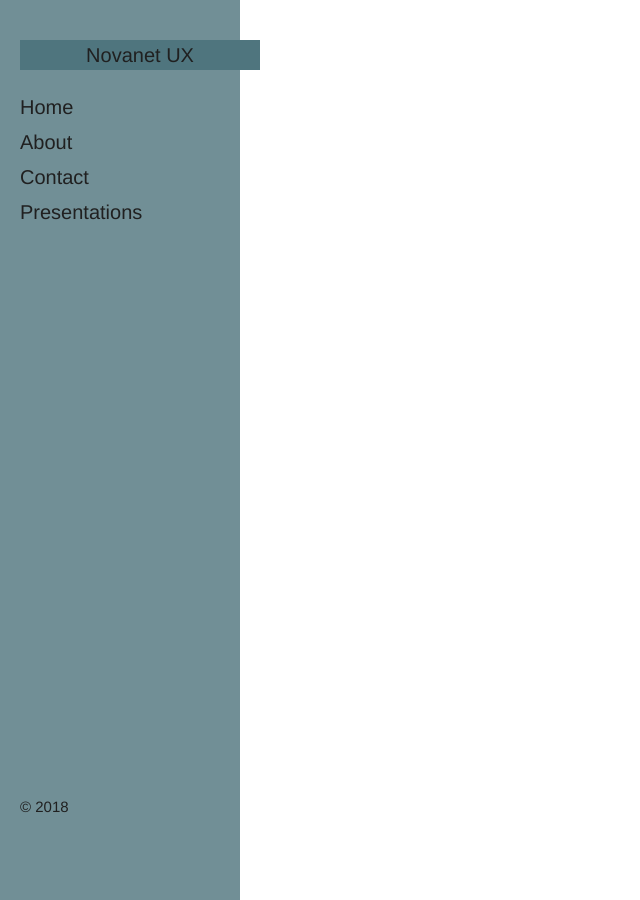
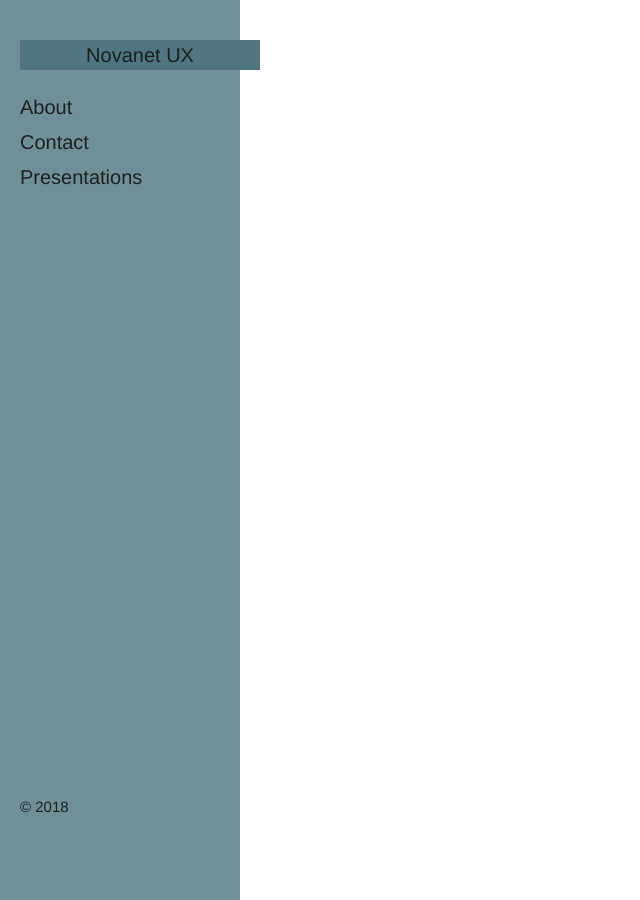
Before and after one commit to Novanet-UX/novanet-ux.github.io, a Jekyll site: the page built from index.html, in a window 1280 px wide. Shown: the whole page, without its empty margins (0-640 px from the left). Built offline with Jekyll 4.4.1, drawn with Linux system fonts in a browser that asks for light colours.

Commit message:
Update sidebar.html

```diff
--- a/_includes/sidebar.html
+++ b/_includes/sidebar.html
@@ -5,7 +5,7 @@
     </div>
 
     <nav class="sidebar-nav">
-       <a class="sidebar-nav-item{% if page.url == site.baseurl %} active{% endif %}" href="{{ site.baseurl }}/">Home</a>
+
 
       {% comment %}
         The code below dynamically generates a sidebar nav of pages with
```
